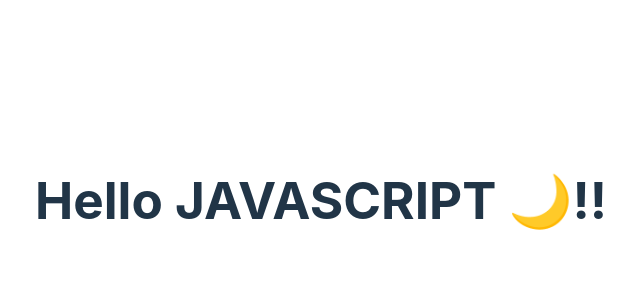
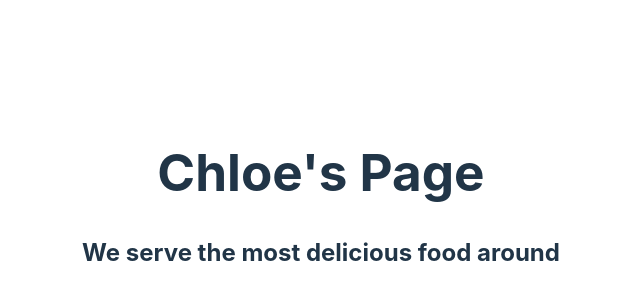
Before and after one commit to duyenpham95/react-essential, a React (Vite) app in the folder react-project/: page / in a window 1280 px wide. Shown: the part 200-500 px from the top of the page, without its empty margins (319-959 px from the left). Built offline with nearby package versions, Linux system fonts and the light colour scheme; the HTML template or start-up script is replaced by a standard one.

Commit message:
Create a React component

```diff
--- a/react-project/src/App.jsx
+++ b/react-project/src/App.jsx
@@ -3,10 +3,21 @@ import './App.css'
 let language = "JavaScript";
 let moon = "🌙"
 
+function Header() {
+  return (
+    <header>
+      <h1>Chloe's Page</h1>
+    </header>
+  )
+}
+
 function App() {
   return (
     <>
-      <h1>Hello {language.toUpperCase()} {moon}!!</h1>
+      <Header />
+      <main>
+        <h2>We serve the most delicious food around</h2>
+      </main>
     </>
   )
 }
```
